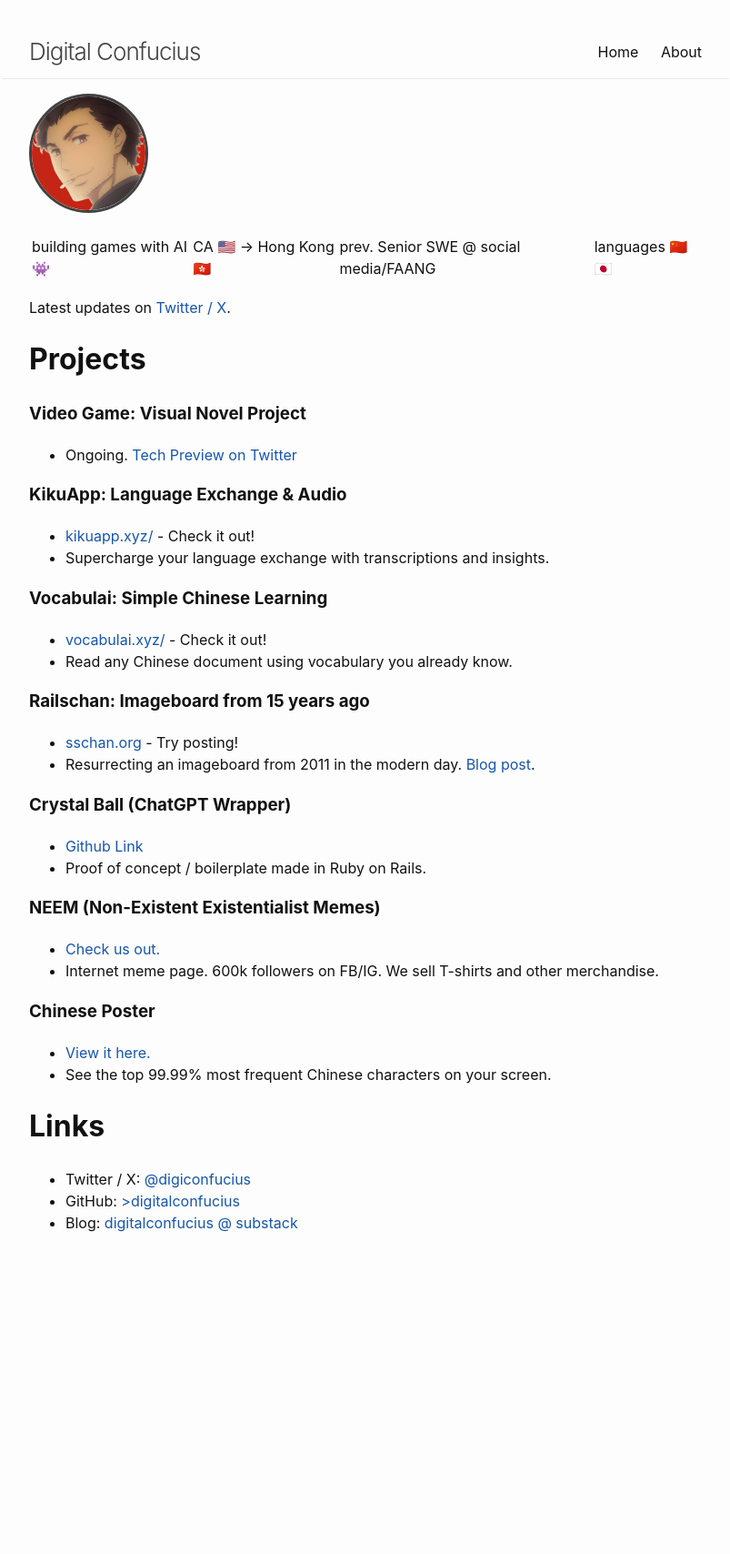
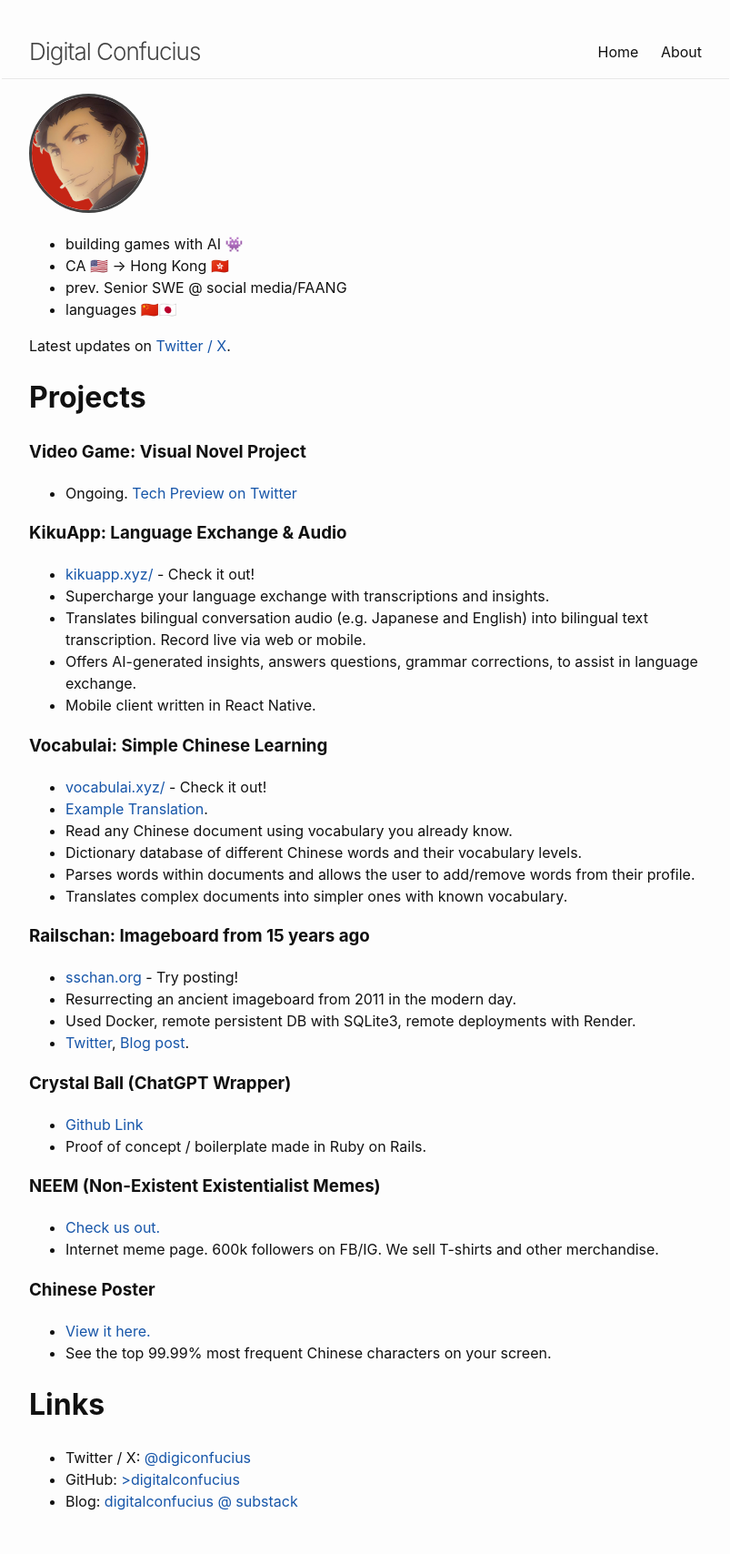
Before and after one commit to digitalconfucius/digitalconfucius.github.io, a Jekyll site: the page built from index.markdown, in a window 1280 px wide. Shown: the whole page at 91% size, without its empty margins (238-1041 px from the left). Built offline with Jekyll 4.4.1, drawn with Linux system fonts in a browser that asks for light colours; before the commit the page ends 1402 px from its top, so only the background shows below that.

Commit message:
Update index.markdown

```diff
--- a/index.markdown
+++ b/index.markdown
@@ -6,7 +6,10 @@ layout: home
 
 <img src="{{ '/assets/images/profile.png' | relative_url }}" alt="Profile Image" class="profile-image" width="125" />
 
-building games with AI 👾 | CA 🇺🇸 → Hong Kong 🇭🇰 | prev. Senior SWE @ social media/FAANG | languages 🇨🇳🇯🇵
+- building games with AI 👾
+- CA 🇺🇸 → Hong Kong 🇭🇰
+- prev. Senior SWE @ social media/FAANG
+- languages 🇨🇳🇯🇵
 
 Latest updates on [Twitter / X](https://twitter.com/digiconfucius).
 
@@ -17,14 +20,23 @@ Latest updates on [Twitter / X](https://twitter.com/digiconfucius).
 ### KikuApp: Language Exchange & Audio
 - [kikuapp.xyz/](https://kikuapp.xyz) - Check it out!
 - Supercharge your language exchange with transcriptions and insights.
+- Translates bilingual conversation audio (e.g. Japanese and English) into bilingual text transcription. Record live via web or mobile.
+- Offers AI-generated insights, answers questions, grammar corrections, to assist in language exchange.
+- Mobile client written in React Native.
 
 ### Vocabulai: Simple Chinese Learning
 - [vocabulai.xyz/](https://vocabulai.xyz) - Check it out!
+- [Example Translation](https://vocabulai.xyz/documents/18).
 - Read any Chinese document using vocabulary you already know.
+- Dictionary database of different Chinese words and their vocabulary levels.
+- Parses words within documents and allows the user to add/remove words from their profile.
+- Translates complex documents into simpler ones with known vocabulary.
 
 ### Railschan: Imageboard from 15 years ago
 - [sschan.org](https://sschan.org/posts) - Try posting!
-- Resurrecting an imageboard from 2011 in the modern day. [Blog post](https://digitalconfucius.substack.com/p/railschan-resurrection).
+- Resurrecting an ancient imageboard from 2011 in the modern day.
+- Used Docker, remote persistent DB with SQLite3, remote deployments with Render.
+- [Twitter](https://x.com/digiconfucius/status/1765974455300354236), [Blog post](https://digitalconfucius.substack.com/p/railschan-resurrection).
 
 ### Crystal Ball (ChatGPT Wrapper)
 - [Github Link](https://github.com/digitalconfucius/crystal-ball/tree/main)
```
